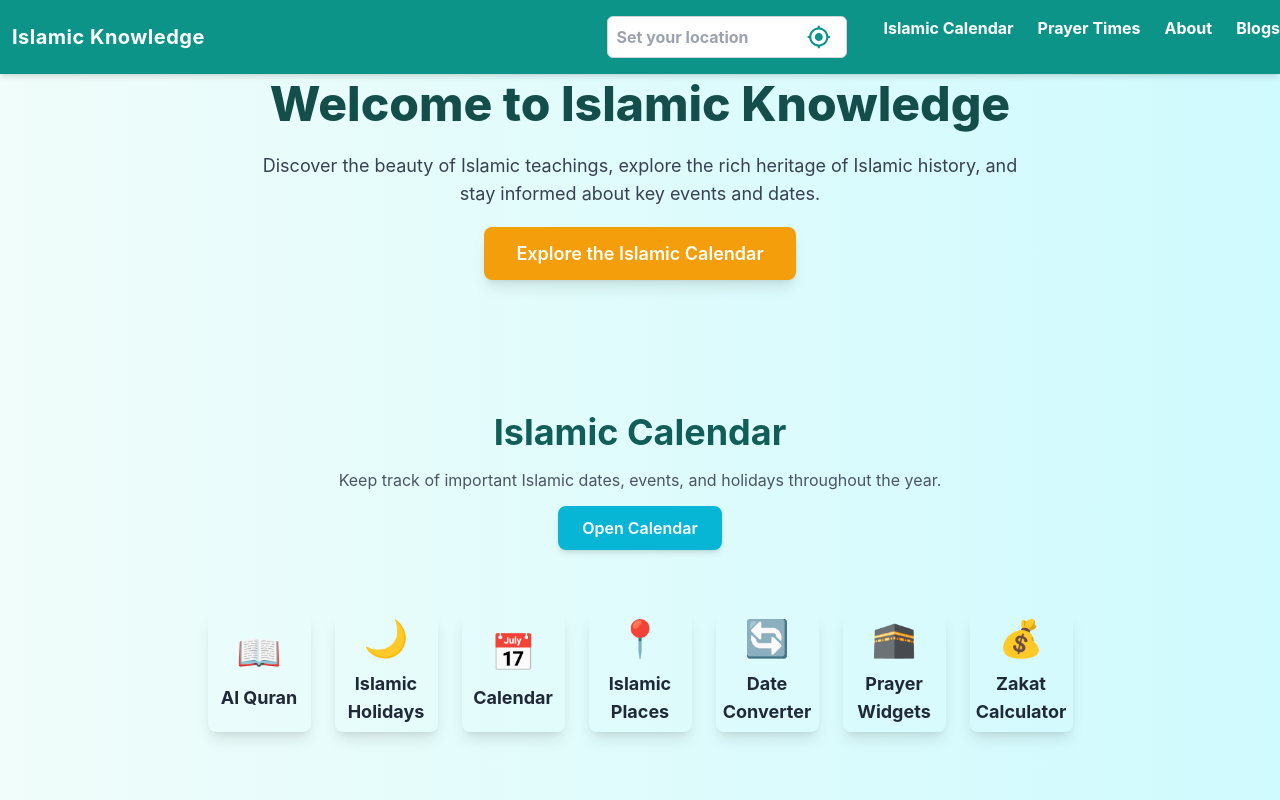
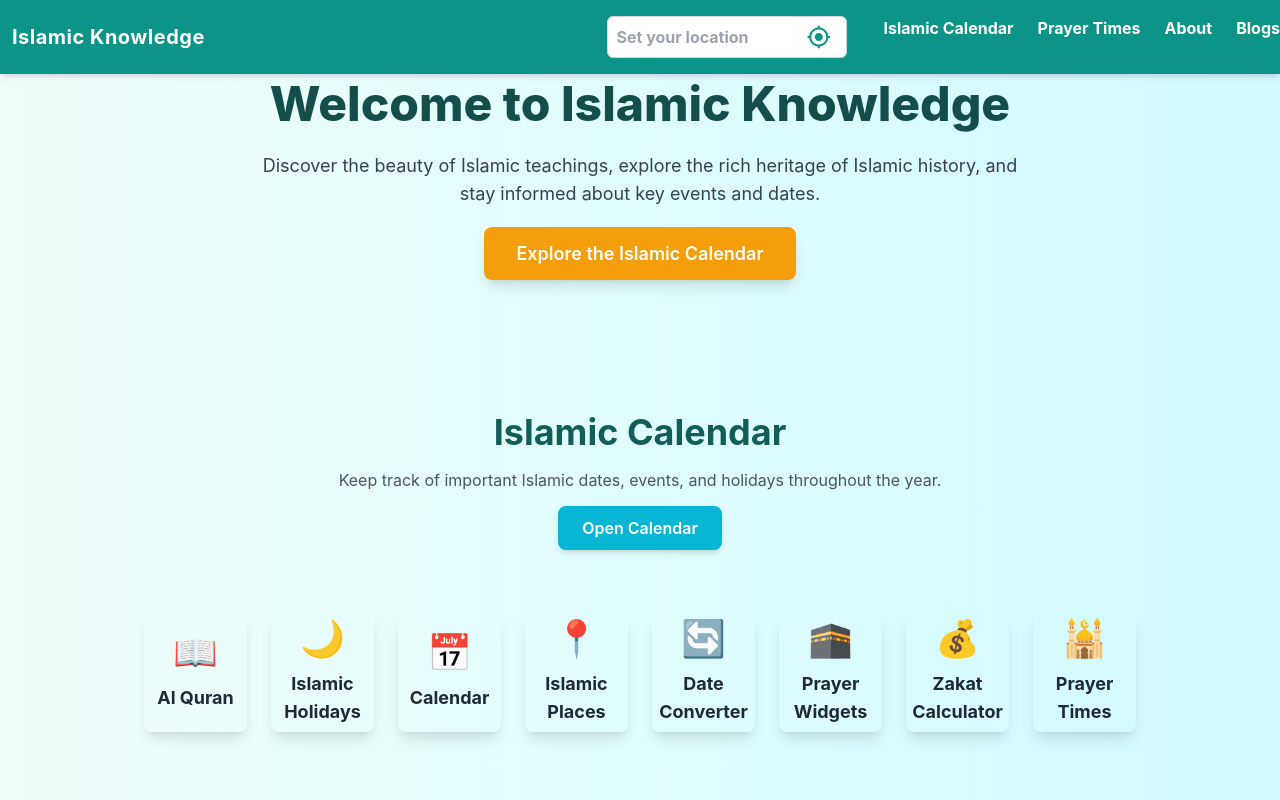
Before and after one commit to somu46/Islamic-calendar, a React (Create React App) app: page / in a window 1280 px wide. Shown: the top 800 px of the page. Built offline with nearby package versions, Linux system fonts and the light colour scheme.

Commit message:
`feat: Update Feature component with internal routing and path additions`

```diff
--- a/src/Components/Feature/Feature.js
+++ b/src/Components/Feature/Feature.js
@@ -1,28 +1,32 @@
 import React from "react";
+import { Link } from "react-router-dom"; // Import Link for internal routing
 
 const features = [
-  { name: "Al Quran", icon: "📖" },
-  { name: "Islamic Holidays", icon: "🌙" },
-  { name: "Calendar", icon: "📅" },
-  { name: "Islamic Places", icon: "📍" },
-  { name: "Date Converter", icon: "🔄" },
-  { name: "Prayer Widgets", icon: "🕋" },
-  { name: "Zakat Calculator", icon: "💰" },
+  { name: "Al Quran", icon: "📖", path: "/data/al-quran" },
+  { name: "Islamic Holidays", icon: "🌙", path: "/holidays" },
+  { name: "Calendar", icon: "📅", path: "/data/islamic-calendar" },
+  { name: "Islamic Places", icon: "📍", path: "/places" },
+  { name: "Date Converter", icon: "🔄", path: "/data/date-converter" },
+  { name: "Prayer Widgets", icon: "🕋", path: "/widgets" },
+  { name: "Zakat Calculator", icon: "💰", path: "/data/zakat-calculator" },
+  { name: "Prayer Times", icon: "🕌", path: "/data/prayer-times" },
 ];
+
 
 const Feature = () => {
   return (
-    <div className="flex flex-wrap justify-center gap-6 p-2  rounded-lg ">
+    <div className="flex flex-wrap justify-center gap-6 p-2 rounded-lg">
       {features.map((feature) => (
-        <div
+        <Link
+          to={feature.path} // Use 'to' prop for routing
           key={feature.name}
           className="flex flex-col items-center justify-center w-[103px] h-[120px] p-2 bg-transparent rounded-lg shadow-lg hover:shadow-2xl transition-shadow duration-300 transform hover:scale-105"
         >
-          <div className="text-4xl text-teal-600 mb-3 ">{feature.icon}</div>
+          <div className="text-4xl text-teal-600 mb-3">{feature.icon}</div>
           <div className="text-center text-lg font-bold text-gray-800">
             {feature.name}
           </div>
-        </div>
+        </Link>
       ))}
     </div>
   );
```
